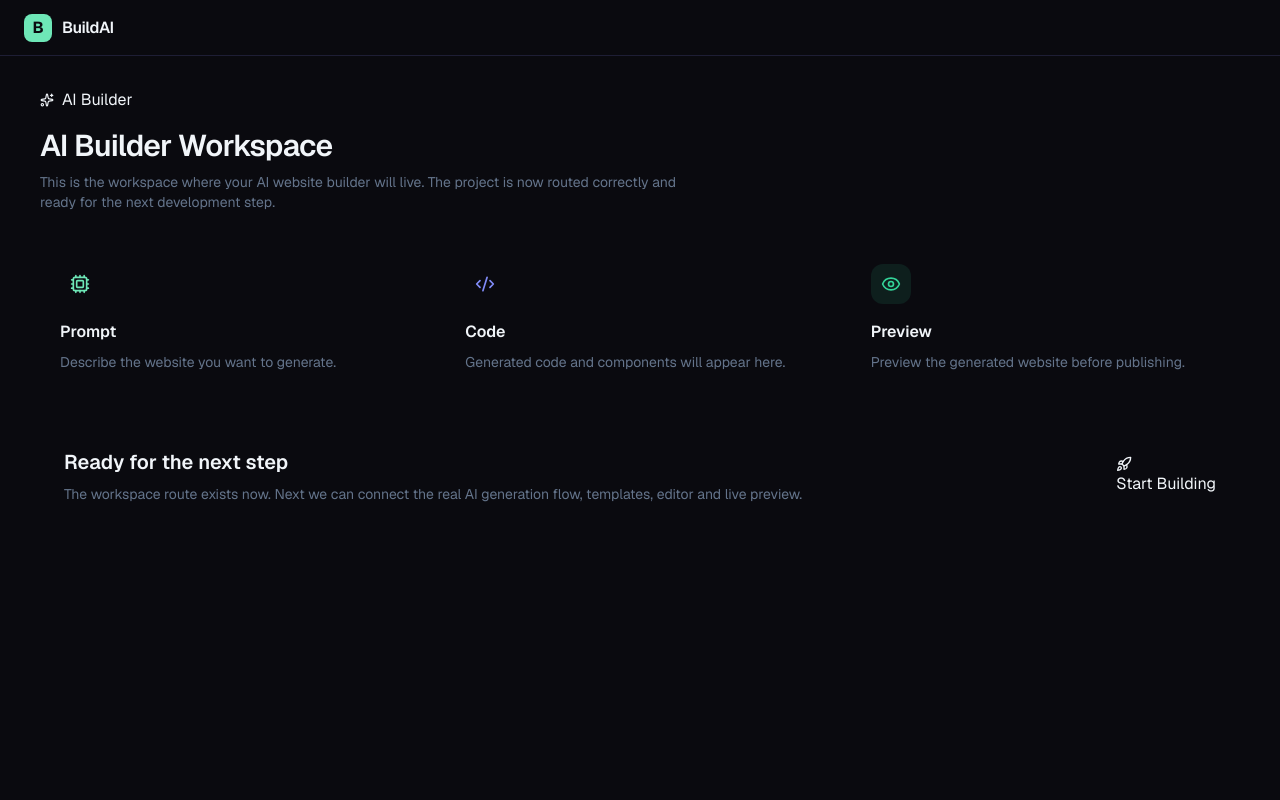
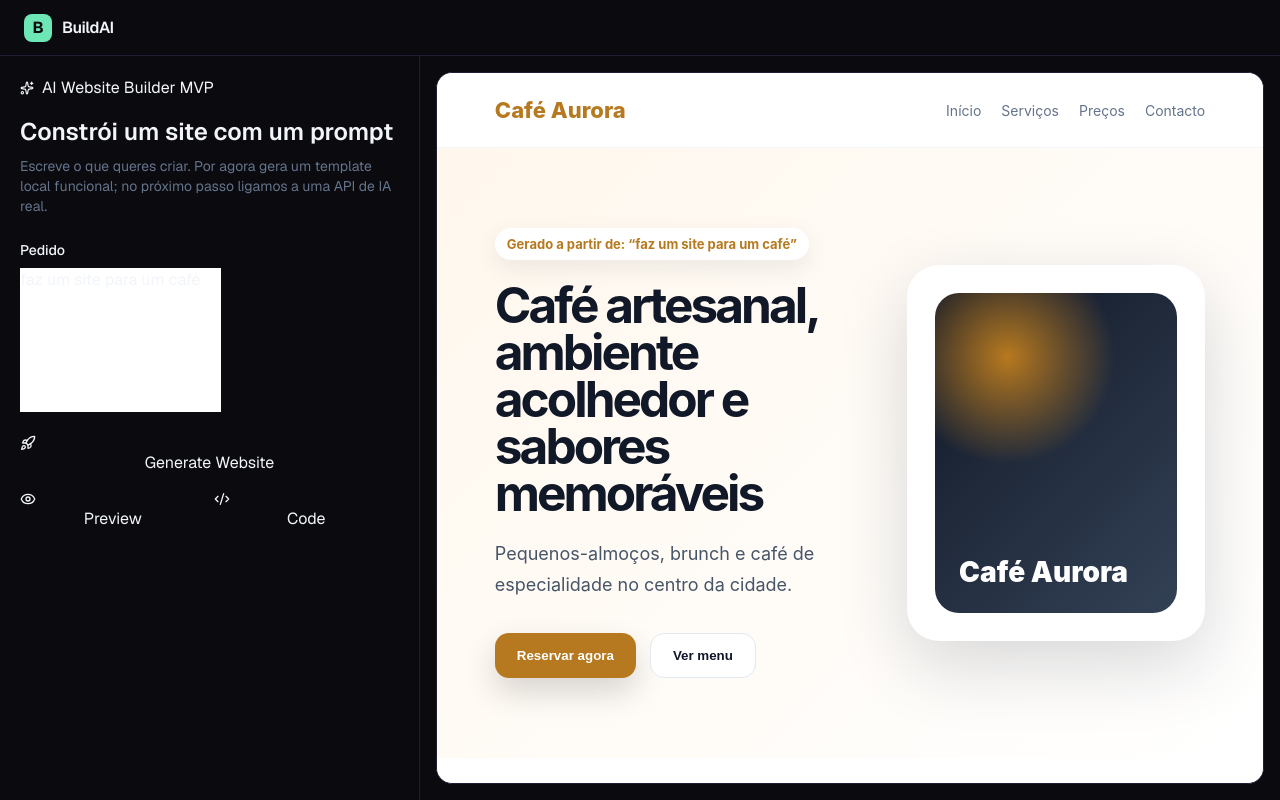
Before and after one commit to ineslourenco7/build, a Next.js app: page /ai-builder-workspace in a window 1280 px wide. Built offline with nearby package versions, Linux system fonts and the light colour scheme.

Commit message:
Add functional AI website builder MVP

```diff
--- a/src/app/ai-builder-workspace/page.tsx
+++ b/src/app/ai-builder-workspace/page.tsx
@@ -1,69 +1,130 @@
+'use client';
+
 import AppLayout from '@/components/AppLayout';
-import { Cpu, Sparkles, Code2, Eye, Rocket } from 'lucide-react';
+import { Code2, Eye, Rocket, Sparkles } from 'lucide-react';
+import { useMemo, useState } from 'react';
+
+function buildSite(prompt: string) {
+  const cleanPrompt = prompt.trim() || 'um negócio local moderno';
+  const isCafe = cleanPrompt.toLowerCase().includes('cafe') || cleanPrompt.toLowerCase().includes('café');
+  const businessName = isCafe ? 'Café Aurora' : 'Nova Marca';
+  const accent = isCafe ? '#b7791f' : '#6366f1';
+  const secondary = isCafe ? '#fff7ed' : '#eef2ff';
+  const headline = isCafe
+    ? 'Café artesanal, ambiente acolhedor e sabores memoráveis'
+    : `Website profissional para ${cleanPrompt}`;
+  const description = isCafe
+    ? 'Pequenos-almoços, brunch e café de especialidade no centro da cidade.'
+    : 'Uma presença digital moderna, rápida e pensada para converter visitantes em clientes.';
+
+  return `<!doctype html>
+<html lang="pt">
+<head>
+  <meta charset="utf-8" />
+  <meta name="viewport" content="width=device-width, initial-scale=1" />
+  <title>${businessName}</title>
+  <style>
+    * { box-sizing: border-box; }
+    body { margin: 0; font-family: Inter, system-ui, Arial, sans-serif; color: #111827; background: #ffffff; }
+    header { padding: 24px 7vw; display: flex; justify-content: space-between; align-items: center; border-bottom: 1px solid #f1f5f9; }
+    .logo { font-weight: 800; font-size: 22px; color: ${accent}; }
+    nav { display: flex; gap: 20px; color: #64748b; font-size: 14px; }
+    .hero { min-height: 520px; padding: 80px 7vw; display: grid; grid-template-columns: 1.1fr .9fr; gap: 48px; align-items: center; background: linear-gradient(135deg, ${secondary}, #ffffff); }
+    .badge { display: inline-flex; padding: 8px 12px; border-radius: 999px; background: white; color: ${accent}; font-weight: 700; font-size: 13px; box-shadow: 0 8px 24px rgba(15,23,42,.08); }
+    h1 { font-size: clamp(40px, 6vw, 72px); line-height: .95; letter-spacing: -0.06em; margin: 22px 0; }
+    p { color: #475569; font-size: 18px; line-height: 1.7; max-width: 640px; }
+    .actions { display: flex; gap: 14px; margin-top: 32px; flex-wrap: wrap; }
+    .btn { border: 0; border-radius: 14px; padding: 14px 22px; font-weight: 800; cursor: pointer; }
+    .primary { background: ${accent}; color: white; box-shadow: 0 14px 32px rgba(0,0,0,.16); }
+    .secondary { background: white; color: #0f172a; border: 1px solid #e2e8f0; }
+    .card { background: white; border-radius: 32px; padding: 28px; box-shadow: 0 24px 70px rgba(15,23,42,.16); }
+    .image { height: 320px; border-radius: 24px; background: radial-gradient(circle at 30% 20%, ${accent}, transparent 35%), linear-gradient(135deg, #111827, #334155); display:flex; align-items:end; padding:24px; color:white; font-size:28px; font-weight:900; }
+    .features { padding: 64px 7vw; display: grid; grid-template-columns: repeat(3, 1fr); gap: 20px; }
+    .feature { padding: 26px; border: 1px solid #e2e8f0; border-radius: 24px; background:#fff; }
+    .feature h3 { margin: 0 0 8px; }
+    footer { padding: 32px 7vw; color:#64748b; border-top:1px solid #f1f5f9; }
+    @media (max-width: 800px) { .hero, .features { grid-template-columns: 1fr; } nav { display:none; } }
+  </style>
+</head>
+<body>
+  <header>
+    <div class="logo">${businessName}</div>
+    <nav><span>Início</span><span>Serviços</span><span>Preços</span><span>Contacto</span></nav>
+  </header>
+  <section class="hero">
+    <div>
+      <span class="badge">Gerado a partir de: “${cleanPrompt}”</span>
+      <h1>${headline}</h1>
+      <p>${description}</p>
+      <div class="actions">
+        <button class="btn primary">Reservar agora</button>
+        <button class="btn secondary">Ver menu</button>
+      </div>
+    </div>
+    <div class="card"><div class="image">${businessName}</div></div>
+  </section>
+  <section class="features">
+    <div class="feature"><h3>Design moderno</h3><p>Layout responsivo e preparado para mobile.</p></div>
+    <div class="feature"><h3>Conversão</h3><p>Chamadas à ação claras para gerar contactos.</p></div>
+    <div class="feature"><h3>Rápido</h3><p>Estrutura simples, leve e pronta para publicar.</p></div>
+  </section>
+  <footer>© ${new Date().getFullYear()} ${businessName}. Todos os direitos reservados.</footer>
+</body>
+</html>`;
+}
 
 export default function AiBuilderWorkspacePage() {
+  const [prompt, setPrompt] = useState('faz um site para um café');
+  const [generatedPrompt, setGeneratedPrompt] = useState('faz um site para um café');
+  const [view, setView] = useState<'preview' | 'code'>('preview');
+
+  const html = useMemo(() => buildSite(generatedPrompt), [generatedPrompt]);
+
   return (
-    <AppLayout>
-      <div className="max-w-screen-2xl mx-auto px-4 lg:px-8 xl:px-10 2xl:px-16 py-8">
-        <div className="mb-8">
+    <AppLayout fullHeight>
+      <div className="h-[calc(100vh-3.5rem)] grid grid-cols-1 lg:grid-cols-[420px_1fr] overflow-hidden">
+        <aside className="border-r border-border bg-card/70 p-5 overflow-y-auto">
           <div className="inline-flex items-center gap-2 badge-green mb-4">
             <Sparkles size={14} />
-            AI Builder
+            AI Website Builder MVP
           </div>
-          <h1 className="text-3xl font-semibold text-foreground tracking-tight mb-2">
-            AI Builder Workspace
-          </h1>
-          <p className="text-sm text-muted-foreground max-w-2xl">
-            This is the workspace where your AI website builder will live. The project is now routed correctly and ready for the next development step.
+          <h1 className="text-2xl font-semibold text-foreground mb-2">Constrói um site com um prompt</h1>
+          <p className="text-sm text-muted-foreground mb-6">
+            Escreve o que queres criar. Por agora gera um template local funcional; no próximo passo ligamos a uma API de IA real.
           </p>
-        </div>
 
-        <div className="grid grid-cols-1 lg:grid-cols-3 gap-4 mb-8">
-          <div className="card-base p-5">
-            <div className="w-10 h-10 rounded-xl bg-primary/10 flex items-center justify-center mb-4">
-              <Cpu size={20} className="text-primary" />
-            </div>
-            <h2 className="font-semibold text-foreground mb-2">Prompt</h2>
-            <p className="text-sm text-muted-foreground">
-              Describe the website you want to generate.
-            </p>
-          </div>
+          <label className="text-sm font-medium text-foreground mb-2 block">Pedido</label>
+          <textarea
+            value={prompt}
+            onChange={(e) => setPrompt(e.target.value)}
+            className="input-base min-h-36 resize-none mb-4"
+            placeholder="Ex: faz um site para um café moderno em Lisboa"
+          />
 
-          <div className="card-base p-5">
-            <div className="w-10 h-10 rounded-xl bg-accent/10 flex items-center justify-center mb-4">
-              <Code2 size={20} className="text-accent" />
-            </div>
-            <h2 className="font-semibold text-foreground mb-2">Code</h2>
-            <p className="text-sm text-muted-foreground">
-              Generated code and components will appear here.
-            </p>
-          </div>
+          <button onClick={() => setGeneratedPrompt(prompt)} className="btn-primary w-full mb-4">
+            <Rocket size={16} />
+            Generate Website
+          </button>
 
-          <div className="card-base p-5">
-            <div className="w-10 h-10 rounded-xl bg-emerald-400/10 flex items-center justify-center mb-4">
-              <Eye size={20} className="text-emerald-400" />
-            </div>
-            <h2 className="font-semibold text-foreground mb-2">Preview</h2>
-            <p className="text-sm text-muted-foreground">
-              Preview the generated website before publishing.
-            </p>
-          </div>
-        </div>
-
-        <div className="card-base p-6">
-          <div className="flex flex-col lg:flex-row lg:items-center justify-between gap-4">
-            <div>
-              <h2 className="text-xl font-semibold text-foreground mb-2">Ready for the next step</h2>
-              <p className="text-sm text-muted-foreground">
-                The workspace route exists now. Next we can connect the real AI generation flow, templates, editor and live preview.
-              </p>
-            </div>
-            <button className="btn-primary self-start lg:self-auto">
-              <Rocket size={16} />
-              Start Building
+          <div className="grid grid-cols-2 gap-2">
+            <button onClick={() => setView('preview')} className={view === 'preview' ? 'btn-primary' : 'btn-secondary'}>
+              <Eye size={16} /> Preview
+            </button>
+            <button onClick={() => setView('code')} className={view === 'code' ? 'btn-primary' : 'btn-secondary'}>
+              <Code2 size={16} /> Code
             </button>
           </div>
-        </div>
+        </aside>
+
+        <main className="bg-background p-4 overflow-hidden">
+          {view === 'preview' ? (
+            <iframe title="Live website preview" srcDoc={html} className="w-full h-full rounded-2xl bg-white border border-border" />
+          ) : (
+            <pre className="w-full h-full overflow-auto rounded-2xl border border-border bg-black/40 p-4 text-xs text-foreground whitespace-pre-wrap">
+              {html}
+            </pre>
+          )}
+        </main>
       </div>
     </AppLayout>
   );
```
